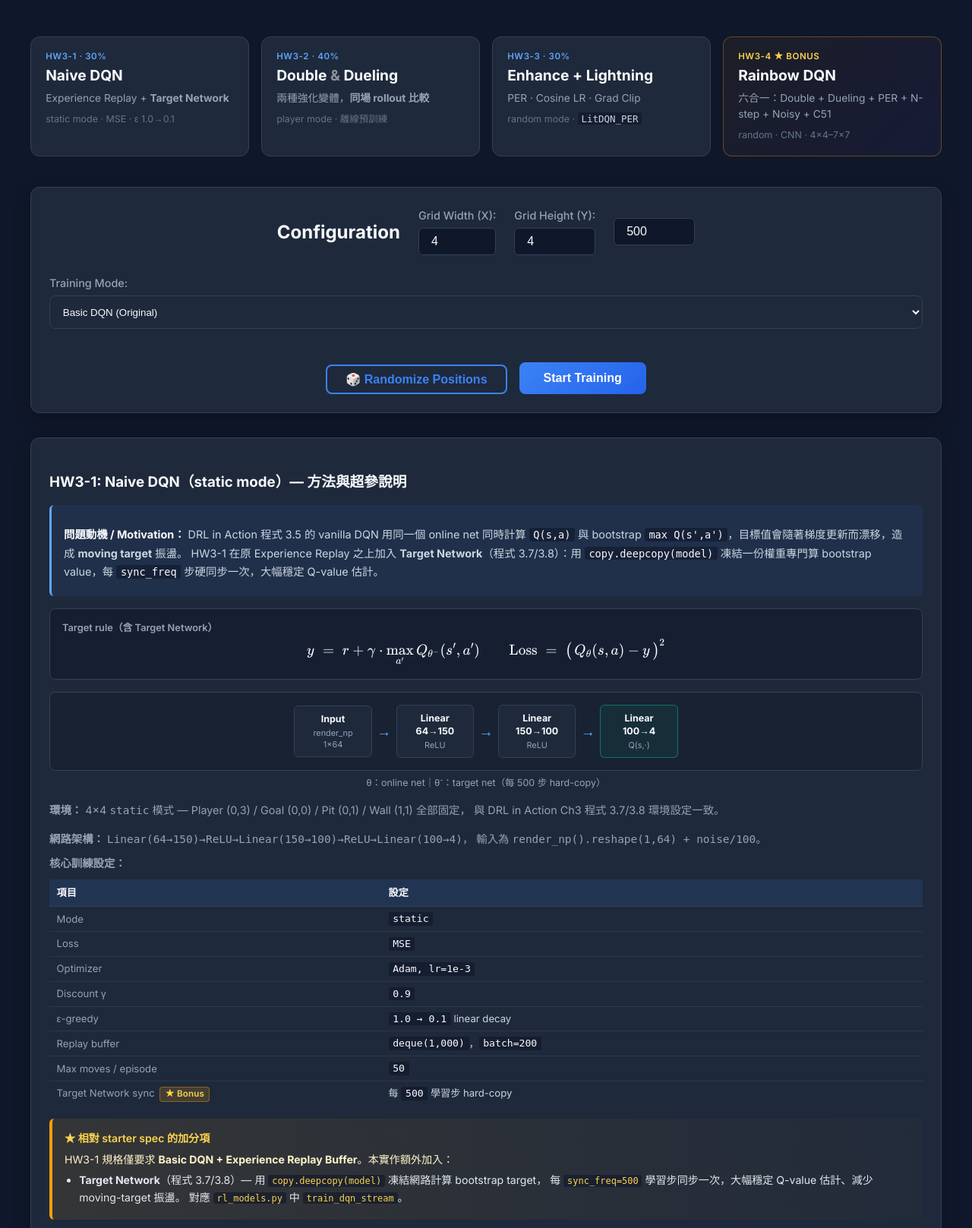
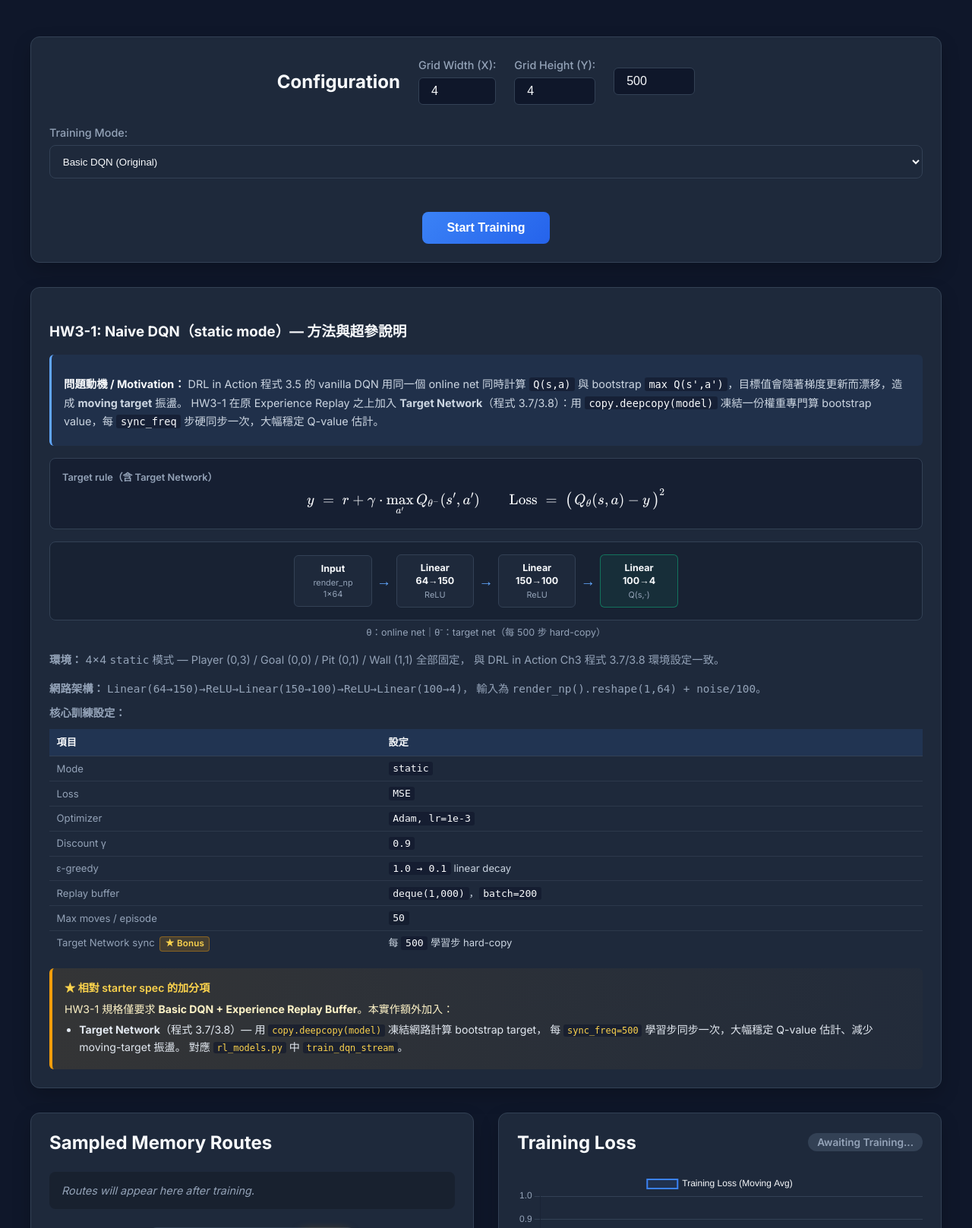
Before and after one commit to GuanYuXx/DQN-and-its-variants, a Flask app: page / in a window 1280 px wide. Shown: the part 200-1817 px from the top of the page at 76% size. Run offline with Flask 3, Linux system fonts and the light colour scheme.

Commit message:
UI: remove hero cards, relocate Randomize button to bottom action bar
- Delete the 4 hero card blocks (HW3-1..HW3-4) at top of page;
  nav links remain the entry point for mode switching.
- Move "Randomize Positions" button out of top Configuration panel
  into a new bottom #basic-action-panel inside basic-mode-content,
  matching the HW3-2 compare-action-panel pattern.
- Hide Width/Height inputs in HW3-3 (lightning_random) mode — grid
  size is fixed by the offline pre-trained model, so the inputs
  should not be user-editable.

Co-Authored-By: Claude Opus 4.6 <noreply@anthropic.com>

```diff
--- a/static/app.js
+++ b/static/app.js
@@ -517,11 +517,12 @@ document.addEventListener('DOMContentLoaded', () => {
         if (randomizeBtn)    randomizeBtn.style.display  = hideTrainUI ? 'none' : '';
         const epochsGroupCmp = document.getElementById('epochs-group');
         if (epochsGroupCmp)  epochsGroupCmp.style.display = hideTrainUI ? 'none' : '';
-        // Hide top width/height inputs in rainbow / compare mode
-        // (rainbow uses its own X/Y selects; compare is fixed 4×4 pre-trained)
+        // Hide top width/height inputs in rainbow / compare / lightning mode
+        // (rainbow uses its own X/Y selects; compare is fixed 4×4 pre-trained;
+        //  lightning is offline pre-trained so grid size is not configurable here)
         const widthGroup  = widthInput  ? widthInput.closest('.control-group')  : null;
         const heightGroup = heightInput ? heightInput.closest('.control-group') : null;
-        const hideGridSize = isRainbow || isCompare;
+        const hideGridSize = isRainbow || isCompare || isLightning;
         if (widthGroup)  widthGroup.style.display  = hideGridSize ? 'none' : '';
         if (heightGroup) heightGroup.style.display = hideGridSize ? 'none' : '';
 
--- a/templates/index.html
+++ b/templates/index.html
@@ -34,30 +34,6 @@
             <h1>Experience Replay DQN</h1>
             <p>Training a Deep Q-Network on a dynamic Gridworld environment.</p>
         </header>
-
-        <!-- Hero cards: one click switches mode + scrolls to the corresponding section. -->
-        <section class="hero-cards">
-            <a class="hero-card" data-mode="basic" href="#section-hw3-1">
-                <div class="hero-card-tag">HW3-1 · 30%</div>
-                <div class="hero-card-title">Naive DQN</div>
-                <div class="hero-card-desc">Experience Replay + <b>Target Network</b><br><span class="hero-card-meta">static mode · MSE · ε 1.0→0.1</span></div>
-            </a>
-            <a class="hero-card" data-mode="compare" href="#section-hw3-2">
-                <div class="hero-card-tag">HW3-2 · 40%</div>
-                <div class="hero-card-title">Double <span style="opacity:.5">&amp;</span> Dueling</div>
-                <div class="hero-card-desc">兩種強化變體，<b>同場 rollout 比較</b><br><span class="hero-card-meta">player mode · 離線預訓練</span></div>
-            </a>
-            <a class="hero-card" data-mode="lightning_random" href="#section-hw3-3">
-                <div class="hero-card-tag">HW3-3 · 30%</div>
-                <div class="hero-card-title">Enhance + Lightning</div>
-                <div class="hero-card-desc">PER · Cosine LR · Grad Clip<br><span class="hero-card-meta">random mode · <code>LitDQN_PER</code></span></div>
-            </a>
-            <a class="hero-card hero-card-star" data-mode="rainbow_random" href="#section-hw3-4">
-                <div class="hero-card-tag">HW3-4 ★ Bonus</div>
-                <div class="hero-card-title">Rainbow DQN</div>
-                <div class="hero-card-desc">六合一：Double + Dueling + PER + N-step + Noisy + C51<br><span class="hero-card-meta">random · CNN · 4×4–7×7</span></div>
-            </a>
-        </section>
 
         <main>
             <section class="controls-panel card">
@@ -99,8 +75,6 @@
                 </div>
                 <div class="control-actions"
                     style="display: flex; gap: 1rem; align-items: flex-end; margin-top: 1.2rem;">
-                    <button id="randomize-btn" class="secondary-btn" style="margin-top: 0;">🎲 Randomize
-                        Positions</button>
                     <button id="train-btn" class="primary-btn" style="margin-top: 0;">Start Training</button>
                 </div>
             </section>
@@ -311,6 +285,14 @@
                         </div>
                     </section>
                 </div>
+
+                <!-- Bottom action bar for HW3-1 / HW3-3: Randomize Positions -->
+                <section id="basic-action-panel" class="card" style="margin-top: 2rem;">
+                    <div style="display: flex; gap: 1rem; align-items: center; flex-wrap: wrap;">
+                        <button id="randomize-btn" class="secondary-btn" style="margin-top: 0;">🎲 Randomize Positions</button>
+                        <span style="font-size: 0.85rem; color: #94a3b8;">在網格上重新隨機 Player / Goal / Pit / Wall 位置。</span>
+                    </div>
+                </section>
 
                 <div id="interactive-validation-panel" class="card" style="display: none; margin-top: 2rem;">
                     <div class="panel-header">
```
